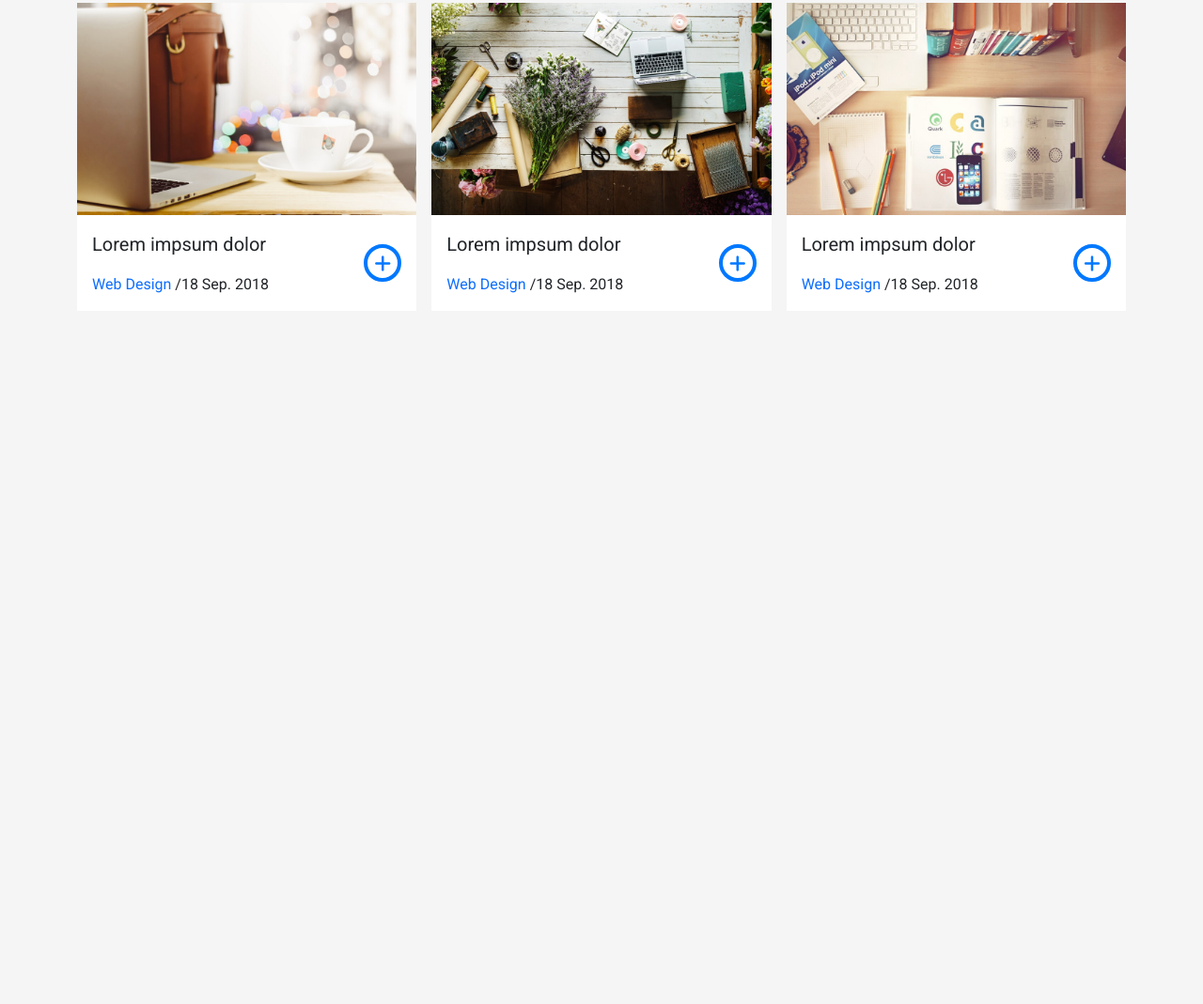
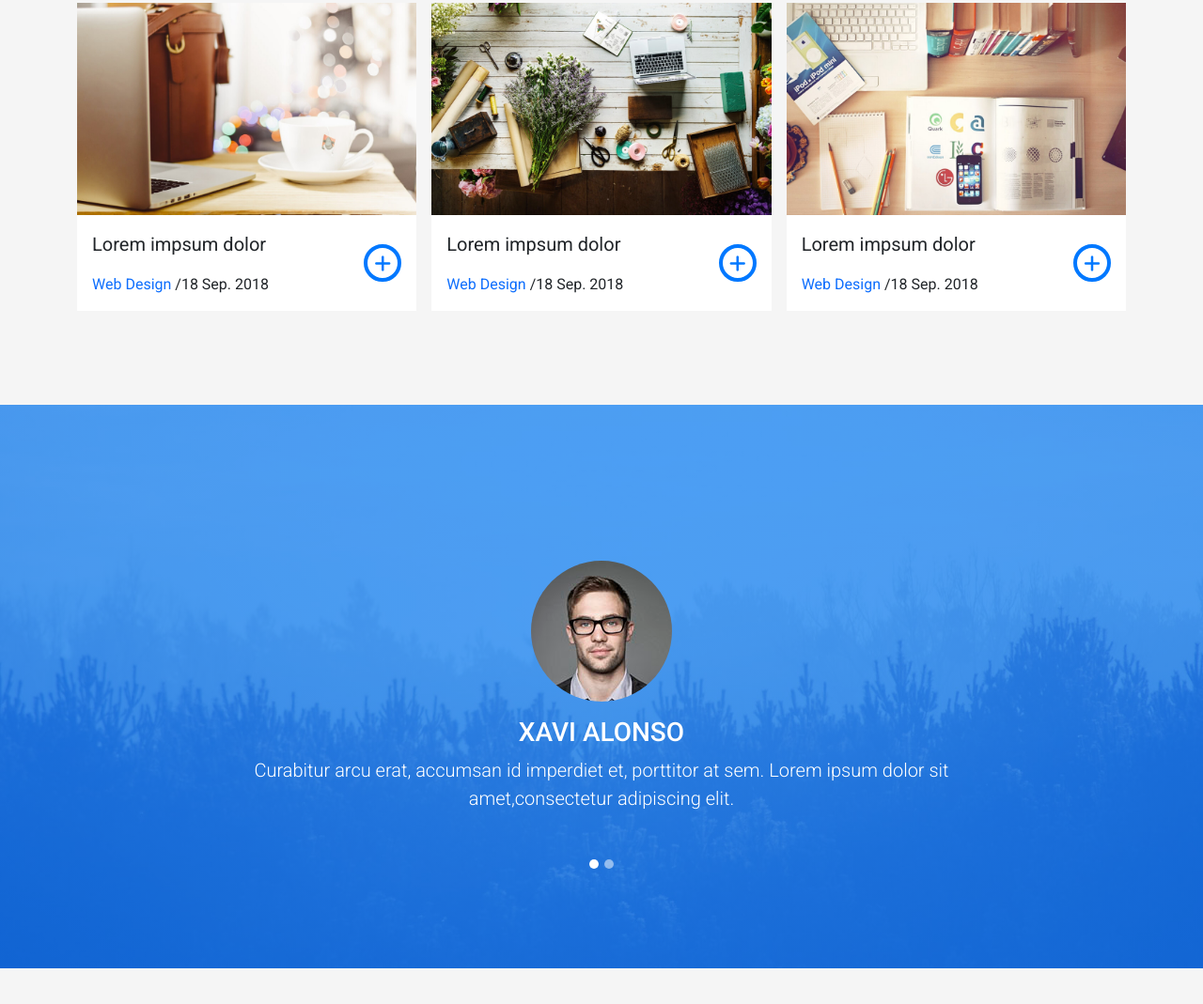
Before and after one commit to Ahmed2004Dev/DevFolio, a plain HTML site: page index.html in a window 1280 px wide. Shown: the part 3618-4687 px from the top of the page at 94% size. Before the commit the page ends 3949 px from the top, so only its background shows below. Drawn offline with Linux system fonts and the light colour scheme.

Commit message:
Card Section

```diff
--- a/css/style.css
+++ b/css/style.css
@@ -299,3 +299,31 @@ nav li a {
 }
 
 /* ************ e-Portfolio ************ */
+
+/* *************** s-Card ************** */
+.card-s {
+    background: linear-gradient(rgb(0, 120, 255, .7) 50%, rgb(0, 120, 255, .7) 50%), url(../images/back-card.jpg) fixed;
+    background-position: center;
+    background-size: cover;
+    margin: 50px 0;
+    margin-top: 100px;
+    padding-bottom: 100px;
+    min-height: 600px;
+}
+
+.cont-bottom-card-s {
+    top: 115%;
+}
+
+.button-cards {
+    width: 10px !important;
+    height: 10px !important;
+    background-color: var(--wight-color) !important;
+    border-radius: 50% !important;
+    -webkit-border-radius: 50% !important;
+    -moz-border-radius: 50% !important;
+    -ms-border-radius: 50% !important;
+    -o-border-radius: 50% !important;
+}
+
+/* *************** s-Card ************** */
--- a/index.html
+++ b/index.html
@@ -433,6 +433,52 @@
     </section>
     <!-- ************ e-Portfolio ************ -->
 
+    <!-- *************** s-Card ************** -->
+    <section id="card-s" class="card-s p-0 d-flex align-items-center justify-content-center position-relative">
+        <div class="container d-flex justify-content-center align-items-center w-100 h-100">
+            <div id="carouselExampleDark" class="carousel carousel-dark slide">
+                <div class="carousel-indicators cont-bottom-card-s">
+                    <button type="button" data-bs-target="#carouselExampleDark" data-bs-slide-to="0"
+                        class="button-cards active" aria-current="true" aria-label="Slide 1"></button>
+                    <button type="button" data-bs-target="#carouselExampleDark" data-bs-slide-to="1"
+                        aria-label="Slide 2" class="button-cards"></button>
+                </div>
+                <div class="carousel-inner ">
+                    <div class="carousel-item active" data-bs-interval="10000">
+                        <div class="cont-card-s d-flex justify-content-center flex-column align-items-center">
+                            <div class="img-fluid w-25 mb-3 d-flex justify-content-center">
+                                <img class="img-fluid rounded-circle" src="./images/about.jpg" alt="">
+                            </div>
+                            <div class="text-card-s text-center text-white">
+                                <h3 class="text-uppercase">xavi alonso</h3>
+                                <p class="fw-light fs-5 w-75 m-auto">
+                                    Curabitur arcu erat, accumsan id imperdiet et, porttitor at sem. Lorem ipsum dolor
+                                    sit amet,consectetur adipiscing elit.
+                                </p>
+                            </div>
+                        </div>
+                    </div>
+
+                    <div class="carousel-item" data-bs-interval="2000">
+                        <div class="cont-card-s d-flex justify-content-center flex-column align-items-center">
+                            <div class="img-fluid w-25 mb-3 d-flex justify-content-center">
+                                <img class="img-fluid rounded-circle" src="./images/card.jpeg" alt="">
+                            </div>
+                            <div class="text-card-s text-center text-white">
+                                <h3 class="text-uppercase">marta socrate</h3>
+                                <p class="fw-light fs-5 w-75 m-auto">
+                                    Curabitur arcu erat, accumsan id imperdiet et, porttitor at sem. Lorem ipsum dolor
+                                    sit amet,consectetur adipiscing elit.
+                                </p>
+                            </div>
+                        </div>
+                    </div>
+                </div>
+            </div>
+        </div>
+    </section>
+    <!-- *************** e-Card ************** -->
+
 </body>
 
 </html>
```
